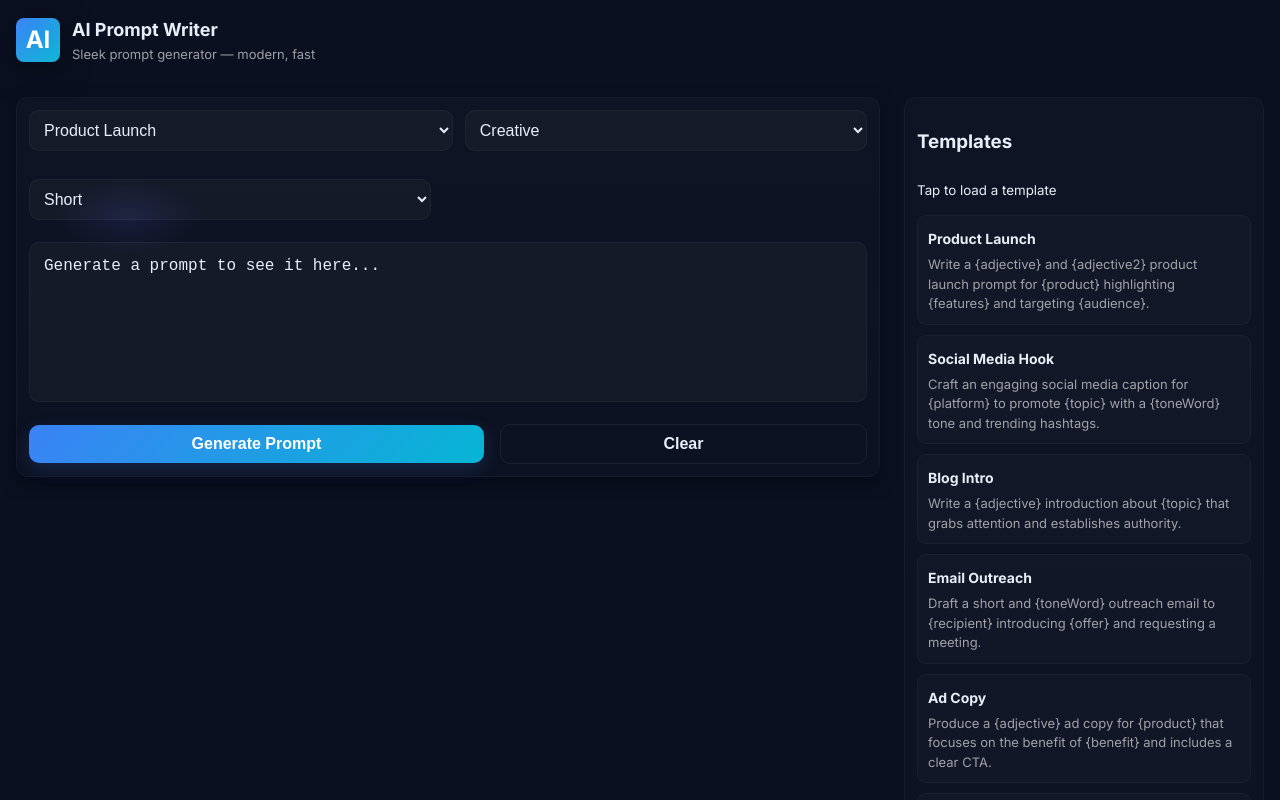
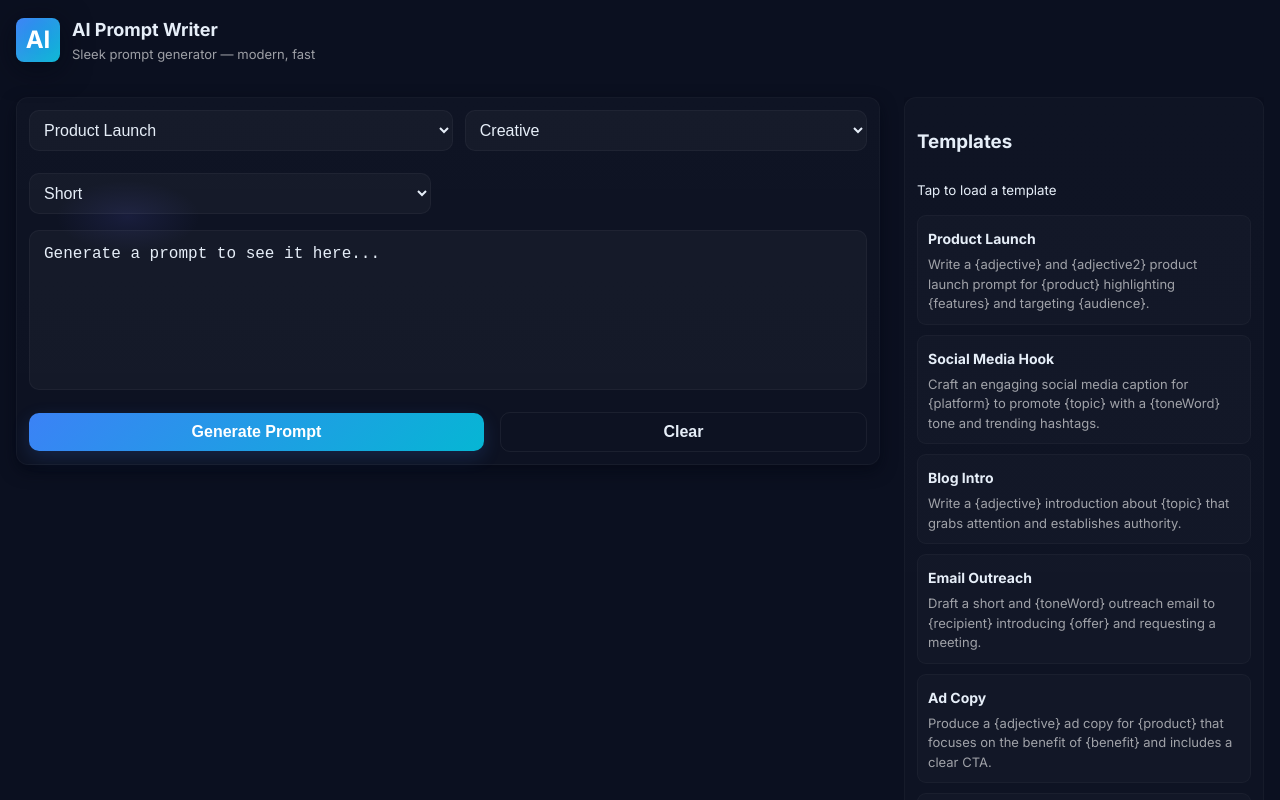
Before and after one commit to gabezigo/AiPromptGenerator, a React (Create React App) app: page / in a window 1280 px wide. Shown: the top 800 px of the page. Built offline with nearby package versions, Linux system fonts and the light colour scheme; the HTML template or start-up script is replaced by a standard one.

Commit message:
Update index.css

```diff
--- a/src/index.css
+++ b/src/index.css
@@ -329,7 +329,7 @@ body {
 /* Make dropdowns take about half width and add vertical spacing */
 .controls .select {
   flex: 0 1 48%;
-  margin-bottom: 1.6rem; /* space below each dropdown */
+  margin-bottom: 1rem; /* space below each dropdown */
 }
 
 .tempSelect {
```
